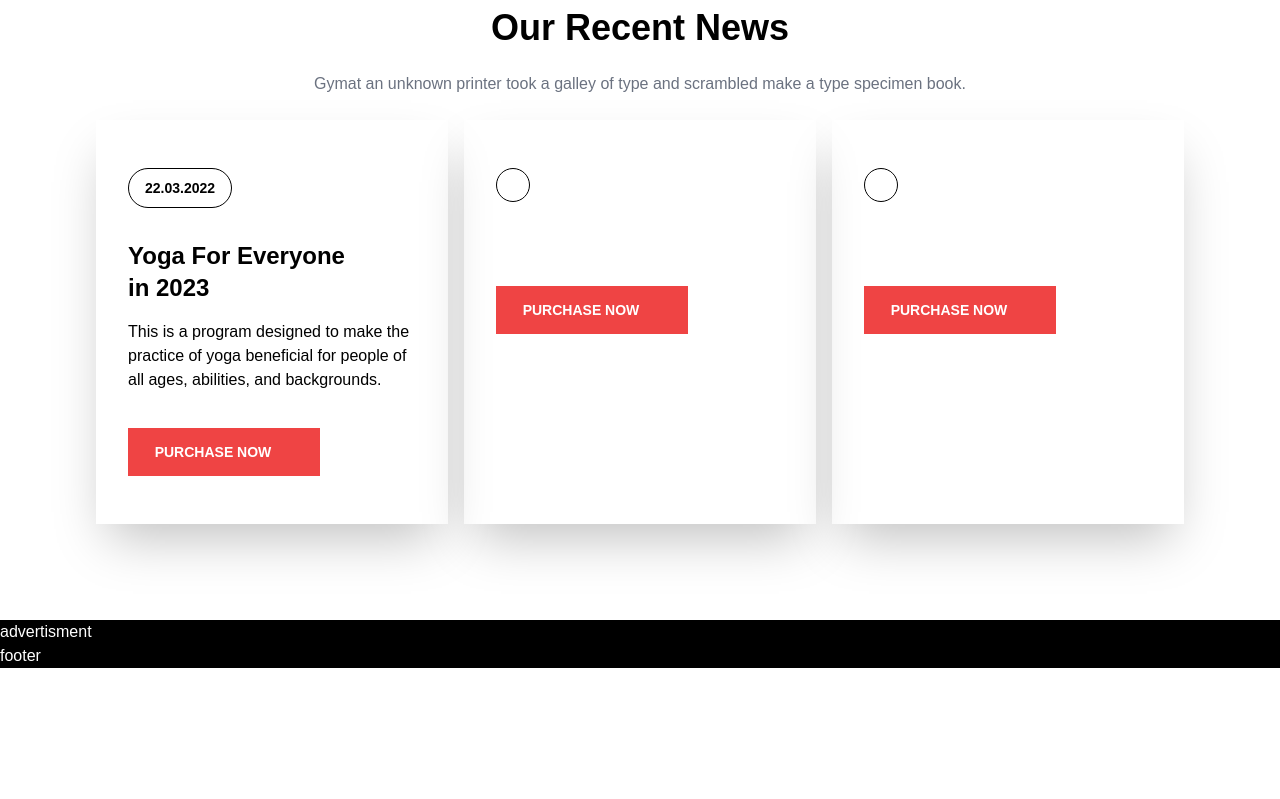
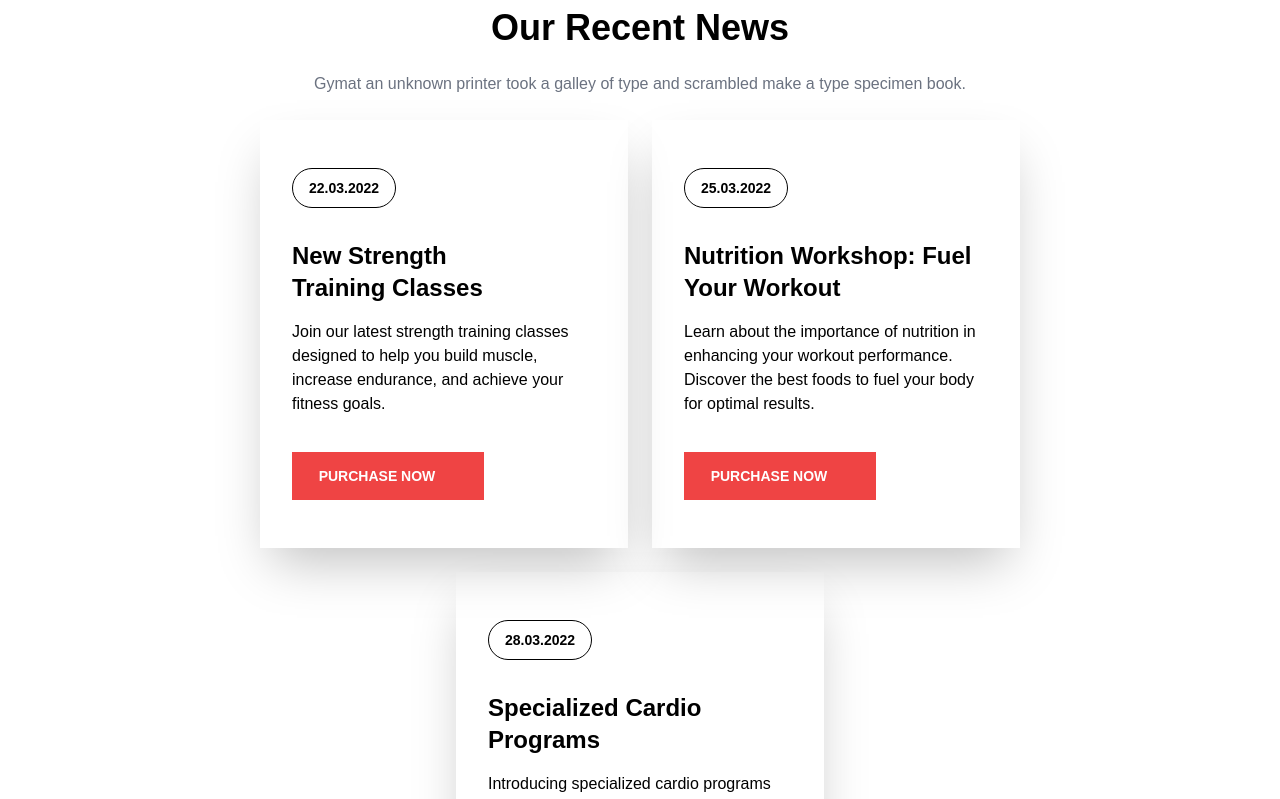
Before and after one commit to PawelWydra/Gymate-main, a React (Create React App) app: page / in a window 1280 px wide. Shown: the part 8520-9319 px from the top of the page. Before the commit the page ends 9188 px from the top, so only its background shows below. Built offline with nearby package versions, Linux system fonts and the light colour scheme; some icons are missing.

Commit message:
style: add flex-wrap and resize BlogCard

```diff
--- a/src/components/blog/blog.jsx
+++ b/src/components/blog/blog.jsx
@@ -1,5 +1,6 @@
 import RedBgHeading from "../title/redBgHeading/redBgHeading";
 import BlogCard from "./blogCard/blogCard";
+import blogData from "./blogDataModel";
 
 function Blog() {
   return (
@@ -11,14 +12,15 @@ function Blog() {
           Gymat an unknown printer took a galley of type and scrambled make a
           type specimen book.
         </p>
-        <div className="flex gap-4">
-          <BlogCard
-            date="22.03.2022"
-            heading="Yoga For Everyone in 2023"
-            paragraphText="This is a program designed to make the practice of yoga beneficial for people of all ages, abilities, and backgrounds."
-          />
-          <BlogCard />
-          <BlogCard />
+        <div className="flex flex-col md:flex-row justify-center gap-6 flex-wrap">
+          {blogData.map((blog, index) => (
+            <BlogCard
+              key={index}
+              date={blog.date}
+              heading={blog.heading}
+              paragraphText={blog.paragraphText}
+            />
+          ))}
         </div>
       </div>
     </div>
--- a/src/components/blog/blogCard/blogCard.jsx
+++ b/src/components/blog/blogCard/blogCard.jsx
@@ -2,7 +2,7 @@ import BtnWithRedArrow from "../../title/btnWithRedArrow/btnWithRedArrow.jsx";
 
 function BlogCard({ date, heading, paragraphText }) {
   return (
-    <div className="w-1/3 px-8 py-12 flex flex-col gap-4 shadow-2xl text-black">
+    <div className="md:w-[23rem] px-8 py-12 flex flex-col gap-4 shadow-2xl text-black">
       <div className="max-h-10 max-w-fit flex items-center border border-solid border-black rounded-3xl p-4">
         <h3 className="text-sm font-bold">{date}</h3>
       </div>
```
